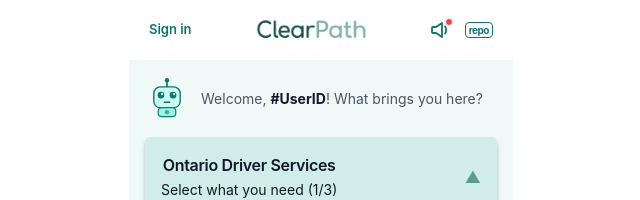
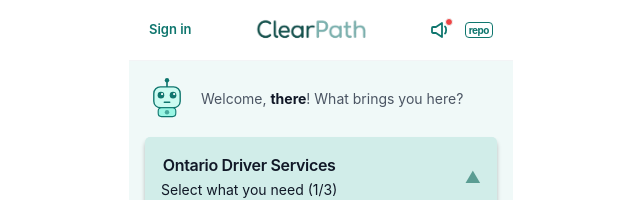
Before and after one commit to Viessley/ClearPath, a React (Vite) app in the folder clearpath-frontend/: page / in a window 1280 px wide. Shown: the top 200 px of the page, without its empty margins (319-959 px from the left). Built offline with nearby package versions, Linux system fonts and the light colour scheme.

Commit message:
feat: read user name on the Welcome

```diff
--- a/clearpath-frontend/src/Pages/HomePage.jsx
+++ b/clearpath-frontend/src/Pages/HomePage.jsx
@@ -40,7 +40,7 @@
         <div className="flex items-center gap-3 mb-4">
           <Mascot />
           <p className="text-sm" style={{ color: "#4B5563" }}>
-            Welcome, <strong style={{ color: "#111827" }}>#UserID</strong>! What brings you here?
+            Welcome, <strong style={{ color: "#111827" }}>{localStorage.getItem('nickname') || 'there'}</strong>! What brings you here?
           </p>
         </div>
 
```
